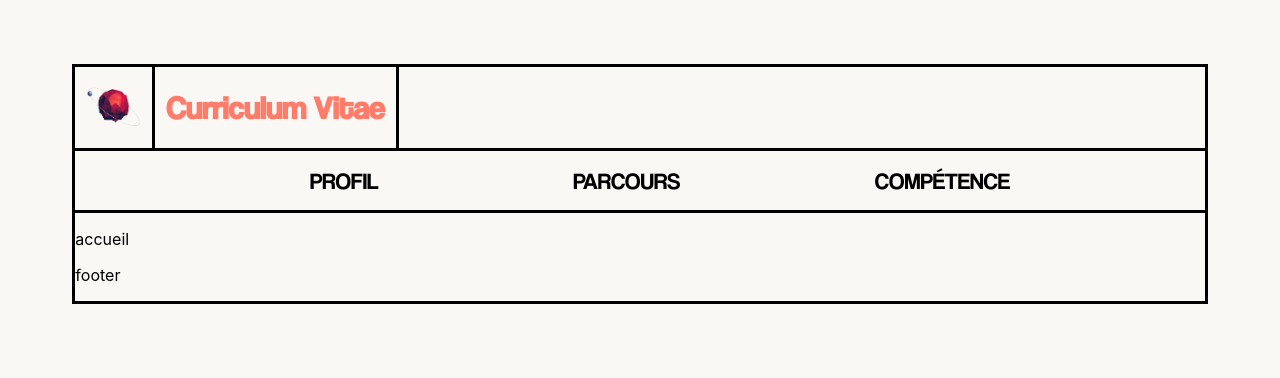
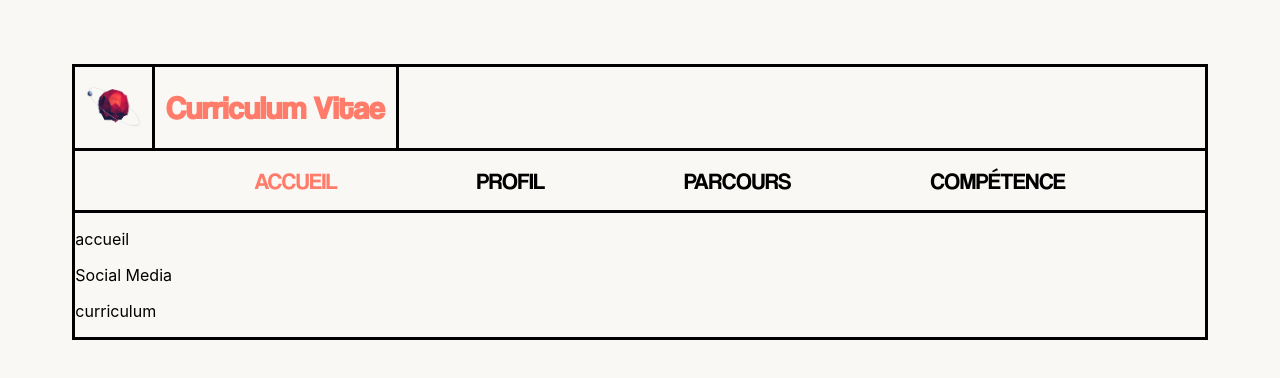
Before and after one commit to AlexFenoul/cv-react, a React (Create React App) app: page / in a window 1280 px wide. Shown: the top 378 px of the page. Built offline with nearby package versions, Linux system fonts and the light colour scheme.

Commit message:
Add social media and curriculum in footer / Active class on navbar

```diff
--- a/src/core/layout/footer/Footer.js
+++ b/src/core/layout/footer/Footer.js
@@ -3,11 +3,16 @@ import { } from 'react-redux';
 import { } from './footerSclice.js';
 import styles from './Footer.module.css';
 
+import { SocialMedia } from './social-media/SocialMedia';
+import { Curriculum } from './curriculum/Curriculum';
+
+
 export function Footer() {
 
   return (
     <footer>
-      <p>footer</p>
+      <SocialMedia />
+      <Curriculum />
     </footer>
   );
 }
--- /dev/null
+++ b/src/core/layout/footer/curriculum/Curriculum.js
@@ -0,0 +1,13 @@
+import React, { useState } from 'react';
+import { } from 'react-redux';
+import { } from './curriculumSlice.js';
+import styles from './Curriculum.module.css';
+
+export function Curriculum() {
+
+  return (
+    <div>
+        <p> curriculum </p>
+    </div>
+  );
+}
--- /dev/null
+++ b/src/core/layout/footer/curriculum/curriculumSlice.js
@@ -0,0 +1,14 @@
+import { createSlice } from '@reduxjs/toolkit';
+
+export const curriculumSlice = createSlice({
+  name: 'curriculum',
+  initialState: {
+  },
+  reducers: {
+
+  },
+});
+
+// export const { } = curriculumSlice.actions;
+
+export default curriculumSlice.reducer;
--- /dev/null
+++ b/src/core/layout/footer/social-media/SocialMedia.js
@@ -0,0 +1,13 @@
+import React, { useState } from 'react';
+import { } from 'react-redux';
+import { } from './socialMediaSlice.js';
+import styles from './SocialMedia.module.css';
+
+export function SocialMedia() {
+
+  return (
+      <div>
+          <p> Social Media </p>
+      </div>
+  );
+}
--- /dev/null
+++ b/src/core/layout/footer/social-media/socialMediaSlice.js
@@ -0,0 +1,14 @@
+import { createSlice } from '@reduxjs/toolkit';
+
+export const socialMediaSlice = createSlice({
+  name: 'socialMedia',
+  initialState: {
+  },
+  reducers: {
+
+  },
+});
+
+// export const { } = socialMediaSlice.actions;
+
+export default socialMediaSlice.reducer;
--- a/src/core/layout/header/navbar/Navbar.js
+++ b/src/core/layout/header/navbar/Navbar.js
@@ -4,7 +4,7 @@ import { } from './navbarSlice.js';
 import styles from './Navbar.module.css';
 
 import {
-    Link,
+    NavLink,
   } from "react-router-dom";
 
 export function Navbar() {
@@ -13,13 +13,16 @@ export function Navbar() {
     <div className={styles.navbar}>
       <ul className={styles.listNavbar}>
         <li className={styles.listItem}>
-          <Link className={styles.link} to="/profil">Profil</Link>
+          <NavLink exact activeClassName={styles.active} className={styles.link} to="/">Accueil</NavLink>
         </li>
         <li className={styles.listItem}>
-          <Link className={styles.link} to="/parcours">Parcours</Link>
+          <NavLink activeClassName={styles.active} className={styles.link} to="/profil">Profil</NavLink>
         </li>
         <li className={styles.listItem}>
-          <Link className={styles.link} to="/competence">Compétence</Link>
+          <NavLink activeClassName={styles.active} className={styles.link} to="/parcours">Parcours</NavLink>
+        </li>
+        <li className={styles.listItem}>
+          <NavLink activeClassName={styles.active} className={styles.link} to="/competence">Compétence</NavLink>
         </li>
       </ul>
     </div>
--- a/src/core/layout/header/navbar/Navbar.module.css
+++ b/src/core/layout/header/navbar/Navbar.module.css
@@ -11,10 +11,6 @@
     justify-content: space-evenly;
 }
 
-.listItem{
-
-}
-
 .link{
     text-transform: uppercase;
     text-decoration: none;
@@ -23,3 +19,11 @@
     font-size: 1.8vw;
     font-family: "coolvetica", sans-serif;
 }
+
+.link:hover {
+    color: #ff7c6a;
+}
+
+.active{
+    color: #ff7c6a !important;
+}
```
Also changed, not shown: src/core/layout/footer/curriculum/Curriculum.module.css (added), src/core/layout/footer/social-media/SocialMedia.module.css (added).
